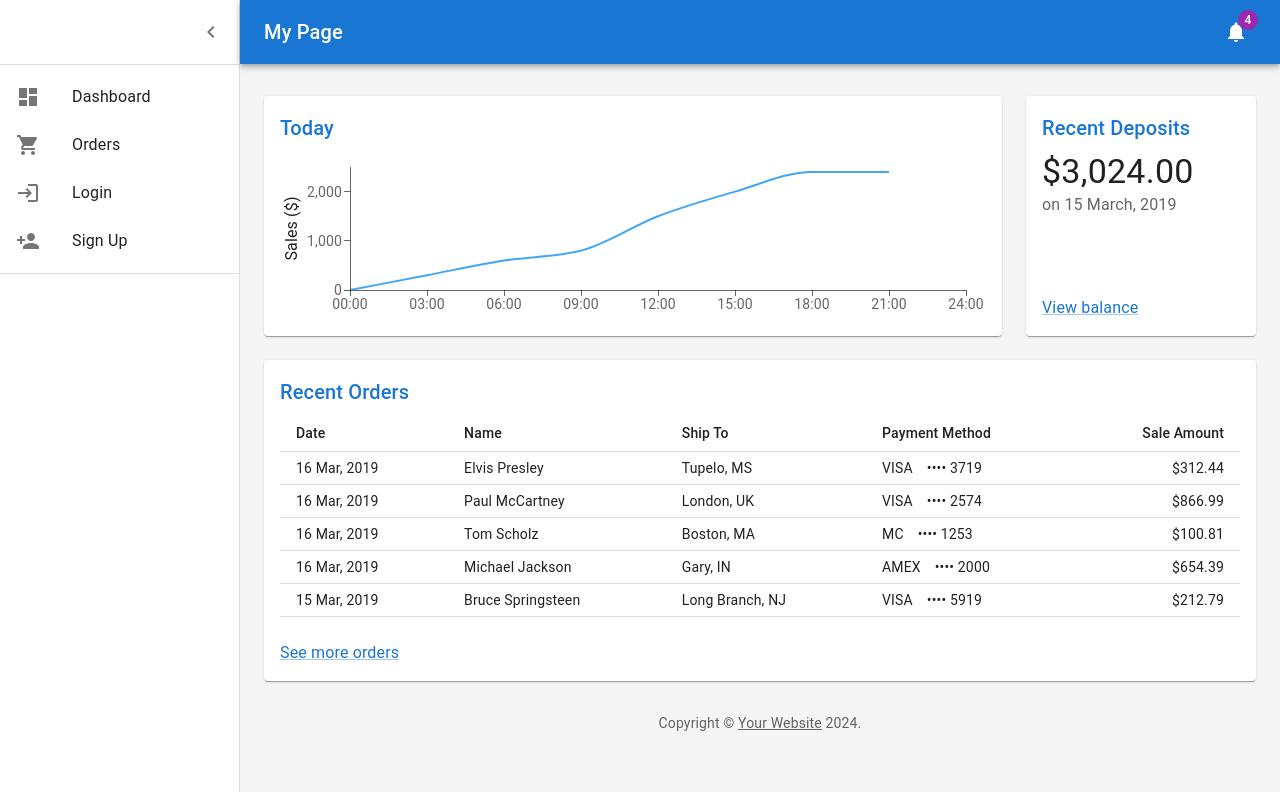
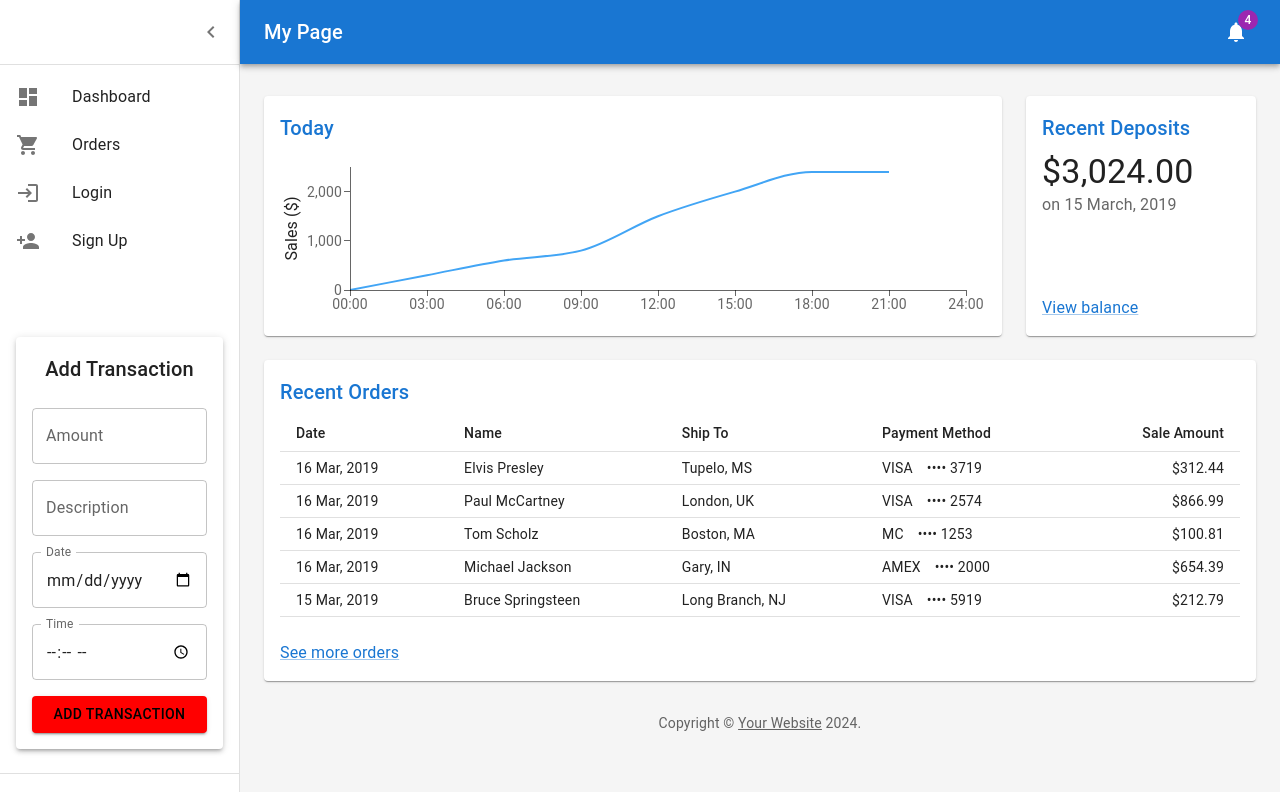
Before and after one commit to Belalaskaik/social-budgeting-app-NextJs-NodeJS-, a Next.js app: page / in a window 1280 px wide. Shown: the top 792 px of the page. Built offline with nearby package versions, Linux system fonts and the light colour scheme.

Commit message:
added the order

```diff
--- /dev/null
+++ b/app/Transaction.js
@@ -0,0 +1,98 @@
+import React, { useState } from "react";
+import Box from "@mui/material/Box";
+import Button from "@mui/material/Button";
+import TextField from "@mui/material/TextField";
+import Typography from "@mui/material/Typography";
+
+const TransactionForm = () => {
+  const [transaction, setTransaction] = useState({
+    amount: "",
+    description: "",
+    date: "",
+  });
+
+  const handleChange = (e) => {
+    const { name, value } = e.target;
+    setTransaction({
+      ...transaction,
+      [name]: value,
+    });
+  };
+
+  const handleSubmit = () => {
+    console.log("Transaction:", transaction);
+    // Add your transaction submission logic here
+  };
+
+  return (
+    <Box
+      sx={{
+        backgroundColor: "white",
+        padding: 2,
+        borderRadius: 1,
+        boxShadow: 3,
+        mt: 2,
+        display: "flex",
+        flexDirection: "column", // This makes the textboxes stack vertically
+        gap: 2, // Adds space between the elements
+      }}
+    >
+      <Typography variant="h6" align="center" gutterBottom>
+        Add Transaction
+      </Typography>
+      <TextField
+        label="Amount"
+        name="amount"
+        value={transaction.amount}
+        onChange={handleChange}
+        fullWidth
+      />
+      <TextField
+        label="Description"
+        name="description"
+        value={transaction.description}
+        onChange={handleChange}
+        fullWidth
+      />
+      <TextField
+        label="Date"
+        name="date"
+        type="date"
+        value={transaction.date}
+        onChange={handleChange}
+        fullWidth
+        InputLabelProps={{
+          shrink: true,
+        }}
+      />
+      <TextField
+        label="Time"
+        name="time"
+        type="time"
+        value={transaction.time}
+        onChange={handleChange}
+        fullWidth
+        InputLabelProps={{
+          shrink: true,
+        }}
+      />
+      <Button
+        variant="contained"
+        sx={{
+          backgroundColor: "red",
+          color: "black",
+          "&:hover": {
+            backgroundColor: "darkred",
+          },
+          flexShrink: 1, // Allow the Button to shrink
+        }}
+        onClick={handleSubmit}
+        fullWidth
+      >
+        Add Transaction
+      </Button>
+    </Box>
+  );
+};
+
+export default TransactionForm;
--- a/app/listItems.js
+++ b/app/listItems.js
@@ -7,12 +7,10 @@ import ListItemText from "@mui/material/ListItemText";
 import ListSubheader from "@mui/material/ListSubheader";
 import DashboardIcon from "@mui/icons-material/Dashboard";
 import ShoppingCartIcon from "@mui/icons-material/ShoppingCart";
-import PeopleIcon from "@mui/icons-material/People";
-import BarChartIcon from "@mui/icons-material/BarChart";
-import LayersIcon from "@mui/icons-material/Layers";
-import AssignmentIcon from "@mui/icons-material/Assignment";
 import LoginIcon from "@mui/icons-material/Login";
 import PersonAddIcon from "@mui/icons-material/PersonAdd";
+import TransactionForm from "./Transaction"; // Ensure the path is correct
+import Box from "@mui/material/Box";
 
 function ListItemLink({ icon, primary, href }) {
   return (
@@ -35,5 +33,9 @@ export const mainListItems = (
     />
     <ListItemLink href="/login" icon={<LoginIcon />} primary="Login" />
     <ListItemLink href="/signup" icon={<PersonAddIcon />} primary="Sign Up" />
+    {/* Add the TransactionForm component */}
+    <Box sx={{ mt: 5, p: 2 }}>
+      <TransactionForm />
+    </Box>
   </React.Fragment>
 );
```
